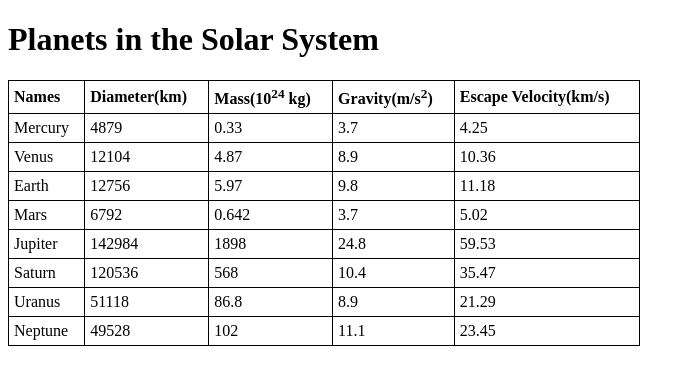
After one commit to glennispotatis/Back-End, a PHP site: page /Lab2Ex2_1.php in a window 1280 px wide. The commit adds this page. Shown: the top 385 px of the page, without its empty margins (0-695 px from the left). Run offline with PHP 8.4, Linux system fonts and the light colour scheme.

Commit message:
Finished lab2

```diff
--- /dev/null
+++ b/Lab/Lab2/Lab2Ex2_1.php
@@ -0,0 +1,154 @@
+<!DOCTYPE html>
+<html lang="en">
+
+<head>
+    <meta charset="UTF-8">
+    <title>Document</title>
+    <style>
+        table,
+        th,
+        td {
+            border: 1px solid black;
+            border-collapse: collapse;
+        }
+
+        th,
+        td {
+            padding: 5px;
+        }
+
+        th {
+            text-align: left;
+        }
+    </style>
+</head>
+
+<body>
+
+    <?php
+    // define global variable here for gravitational constant
+    $G = 6.674E-11;
+
+    // create two dimensional array here
+    $planet_information =
+        array(
+            array("Mercury", 4879, 0.330),
+            array("Venus", 12104, 4.87),
+            array("Earth", 12756, 5.97),
+            array("Mars", 6792, 0.642),
+            array("Jupiter", 142984, 1898),
+            array("Saturn", 120536, 568),
+            array("Uranus", 51118, 86.8),
+            array("Neptune", 49528, 102),
+        );
+    ?>
+
+    <?php
+    /* Write 2 functions. One for calculating surface gravity and the other for calculating escape velocity. Both functions should take only 2 arguments, the Mass and Diameter of the planets.
+    You should access the global constant G from inside of each function.
+
+    Optional : Create 1 more function to populate the rows of your table in a more efficient manner.
+    Hint : Use dynamic text and concatenation of html tags with php. Be careful of scope.
+    */
+
+    /*
+    function surfaceGravity($planetMass, $planetDiameter){
+    global $G;
+      return round(($G * $planetMass*(10**24)) / (($planetDiameter * 1000) / 2) ** 2, 2);
+    }
+    */
+    function surfaceGravity($mass, $diameter)
+    {
+        global $G;
+        return round(($G * ($mass * (10 ** 24)) / (($diameter * 1000) / 2) ** 2), 1);
+    };
+
+    function escapeVelocity($mass, $diameter)
+    {
+        global $G;
+        // return (sqrt(2*$G*($mass * (10**24)) / (($diameter / 1000) / 2));
+        return round(sqrt(2 * $G * ($mass * (10 ** 24)) / (($diameter * 1000) / 2)) / 10 ** 3, 2);
+    };
+    ?>
+
+    <!-- Create your table here -->
+    <h1> Planets in the Solar System</h1>
+
+    <table style="width:50%">
+
+        <tr>
+            <th>Names</th>
+            <th>Diameter(km)</th>
+            <th>Mass(10<sup>24</sup> kg)</th>
+            <th>Gravity(m/s<sup>2</sup>)</th>
+            <th>Escape Velocity(km/s)</th>
+        </tr>
+
+        <tr>
+            <td><?php echo $planet_information[0][0]; ?> </td>
+            <td><?php echo $planet_information[0][1]; ?></td>
+            <td><?php echo $planet_information[0][2]; ?></td>
+            <td><?php echo surfaceGravity($planet_information[0][2], $planet_information[0][1]); ?></td>
+            <td><?php echo escapeVelocity($planet_information[0][2], $planet_information[0][1]); ?></td>
+        </tr>
+
+        <tr>
+            <td><?php echo $planet_information[1][0]; ?> </td>
+            <td><?php echo $planet_information[1][1]; ?></td>
+            <td><?php echo $planet_information[1][2]; ?></td>
+            <td><?php echo surfaceGravity($planet_information[1][2], $planet_information[1][1]); ?></td>
+            <td><?php echo escapeVelocity($planet_information[1][2], $planet_information[1][1]); ?></td>
+
+        </tr>
+
+        <tr>
+            <td><?php echo $planet_information[2][0]; ?> </td>
+            <td><?php echo $planet_information[2][1]; ?></td>
+            <td><?php echo $planet_information[2][2]; ?></td>
+            <td><?php echo surfaceGravity($planet_information[2][2], $planet_information[2][1]); ?></td>
+            <td><?php echo escapeVelocity($planet_information[2][2], $planet_information[2][1]); ?></td>
+        </tr>
+
+        <tr>
+            <td><?php echo $planet_information[3][0]; ?> </td>
+            <td><?php echo $planet_information[3][1]; ?></td>
+            <td><?php echo $planet_information[3][2]; ?></td>
+            <td><?php echo surfaceGravity($planet_information[3][2], $planet_information[3][1]); ?></td>
+            <td><?php echo escapeVelocity($planet_information[3][2], $planet_information[3][1]); ?></td>
+        </tr>
+
+        <tr>
+            <td><?php echo $planet_information[4][0]; ?> </td>
+            <td><?php echo $planet_information[4][1]; ?></td>
+            <td><?php echo $planet_information[4][2]; ?></td>
+            <td><?php echo surfaceGravity($planet_information[4][2], $planet_information[4][1]); ?></td>
+            <td><?php echo escapeVelocity($planet_information[4][2], $planet_information[4][1]); ?></td>
+        </tr>
+
+        <tr>
+            <td><?php echo $planet_information[5][0]; ?> </td>
+            <td><?php echo $planet_information[5][1]; ?></td>
+            <td><?php echo $planet_information[5][2]; ?></td>
+            <td><?php echo surfaceGravity($planet_information[5][2], $planet_information[5][1]); ?></td>
+            <td><?php echo escapeVelocity($planet_information[5][2], $planet_information[5][1]); ?></td>
+        </tr>
+
+        <tr>
+            <td><?php echo $planet_information[6][0]; ?> </td>
+            <td><?php echo $planet_information[6][1]; ?></td>
+            <td><?php echo $planet_information[6][2]; ?></td>
+            <td><?php echo surfaceGravity($planet_information[6][2], $planet_information[6][1]); ?></td>
+            <td><?php echo escapeVelocity($planet_information[6][2], $planet_information[6][1]); ?></td>
+        </tr>
+
+        <tr>
+            <td><?php echo $planet_information[7][0]; ?> </td>
+            <td><?php echo $planet_information[7][1]; ?></td>
+            <td><?php echo $planet_information[7][2]; ?></td>
+            <td><?php echo surfaceGravity($planet_information[7][2], $planet_information[7][1]); ?></td>
+            <td><?php echo escapeVelocity($planet_information[7][2], $planet_information[7][1]); ?></td>
+        </tr>
+    </table>
+</body>
+
+</html>
```
Also changed, not shown: Lab/Lab2/Lab2Ex2.php (+43 -22 lines), Lab/Lab2/Lab2Ex2_2.php (added).
